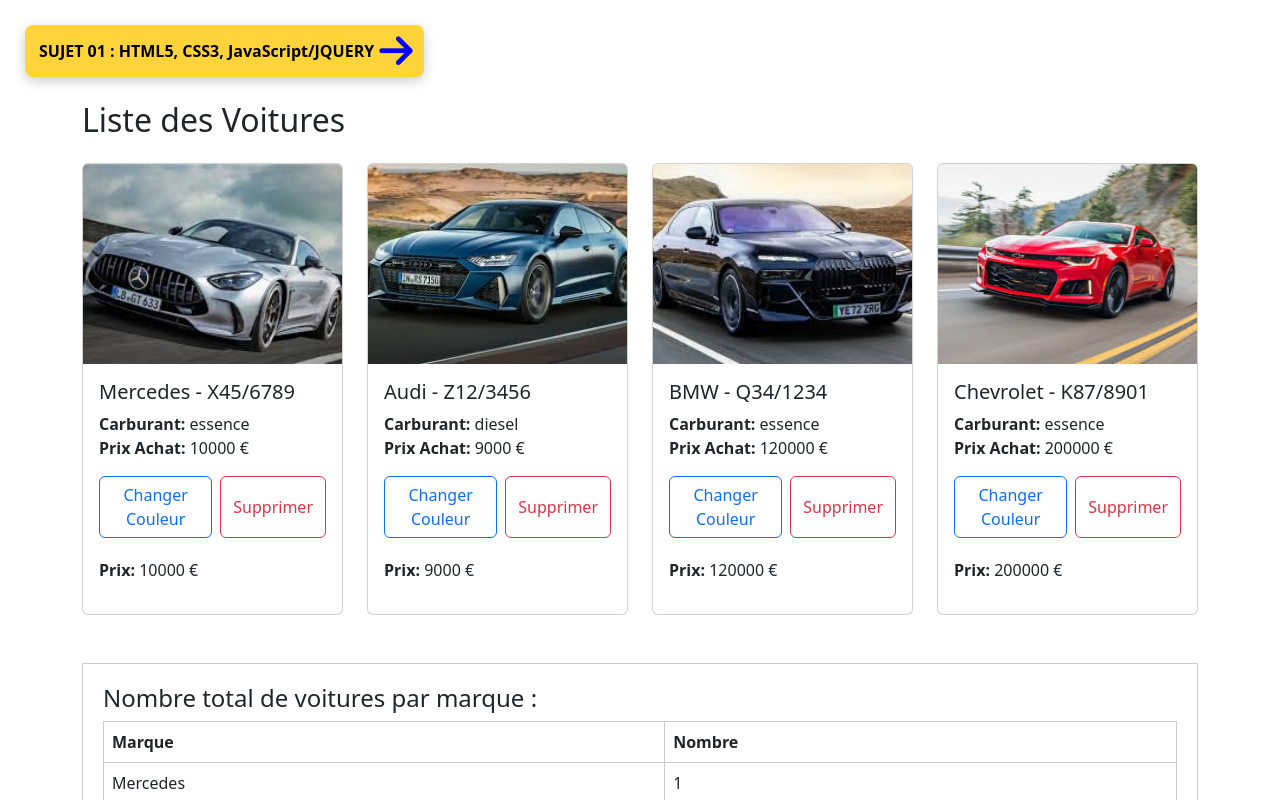
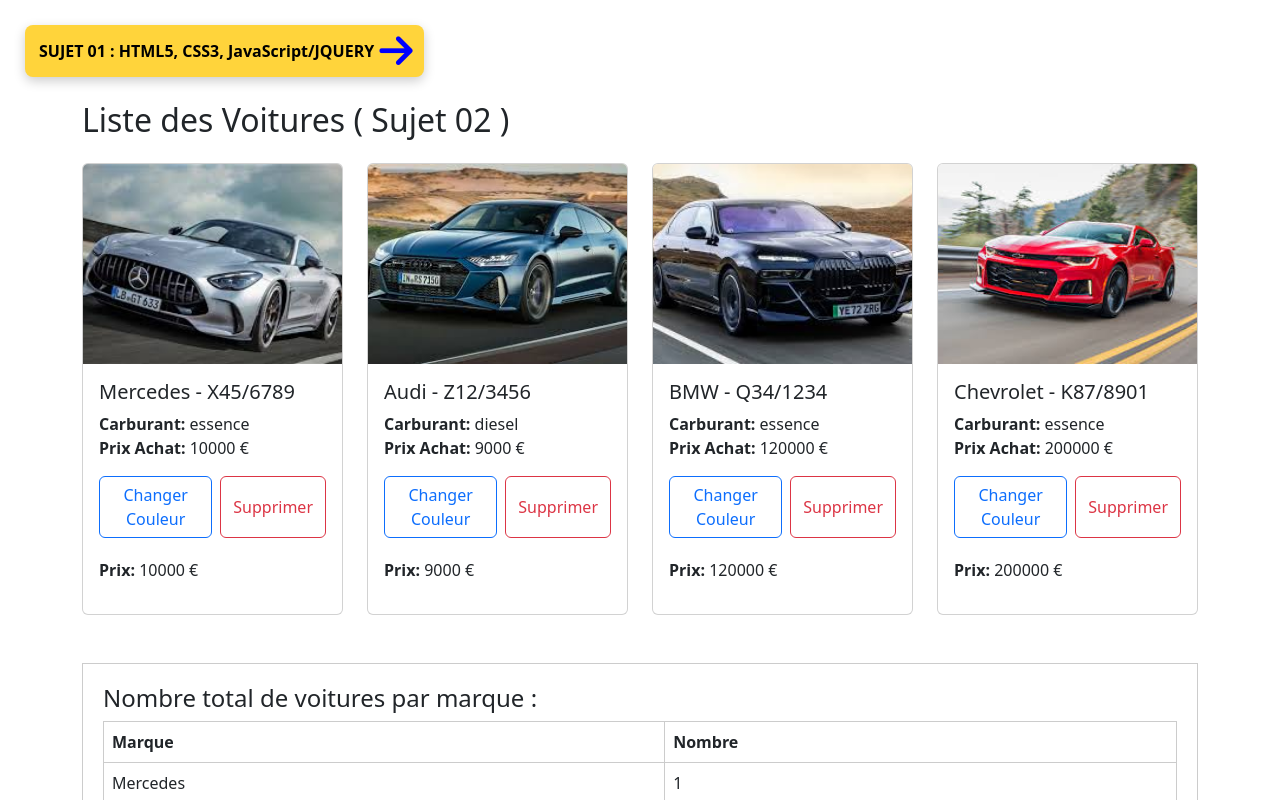
Before and after one commit to YoussoufEfkiren/EFKIREN_Youssouf_CCN01-SUJET02, a React (Vite) app: page / in a window 1280 px wide. Shown: the top 800 px of the page. Built offline with nearby package versions, Linux system fonts and the light colour scheme.

Commit message:
Update VoitureList.jsx

```diff
--- a/src/component/VoitureList.jsx
+++ b/src/component/VoitureList.jsx
@@ -66,7 +66,7 @@
 
   return (
     <div className="container">
-      <h2 className="my-4">Liste des Voitures</h2>
+      <h2 className="my-4">Liste des Voitures ( Sujet 02 )</h2>
       <div className="row">
         {data.map((voiture, index) => (
           <div className="col-md-3 mb-4" key={index}>
```
